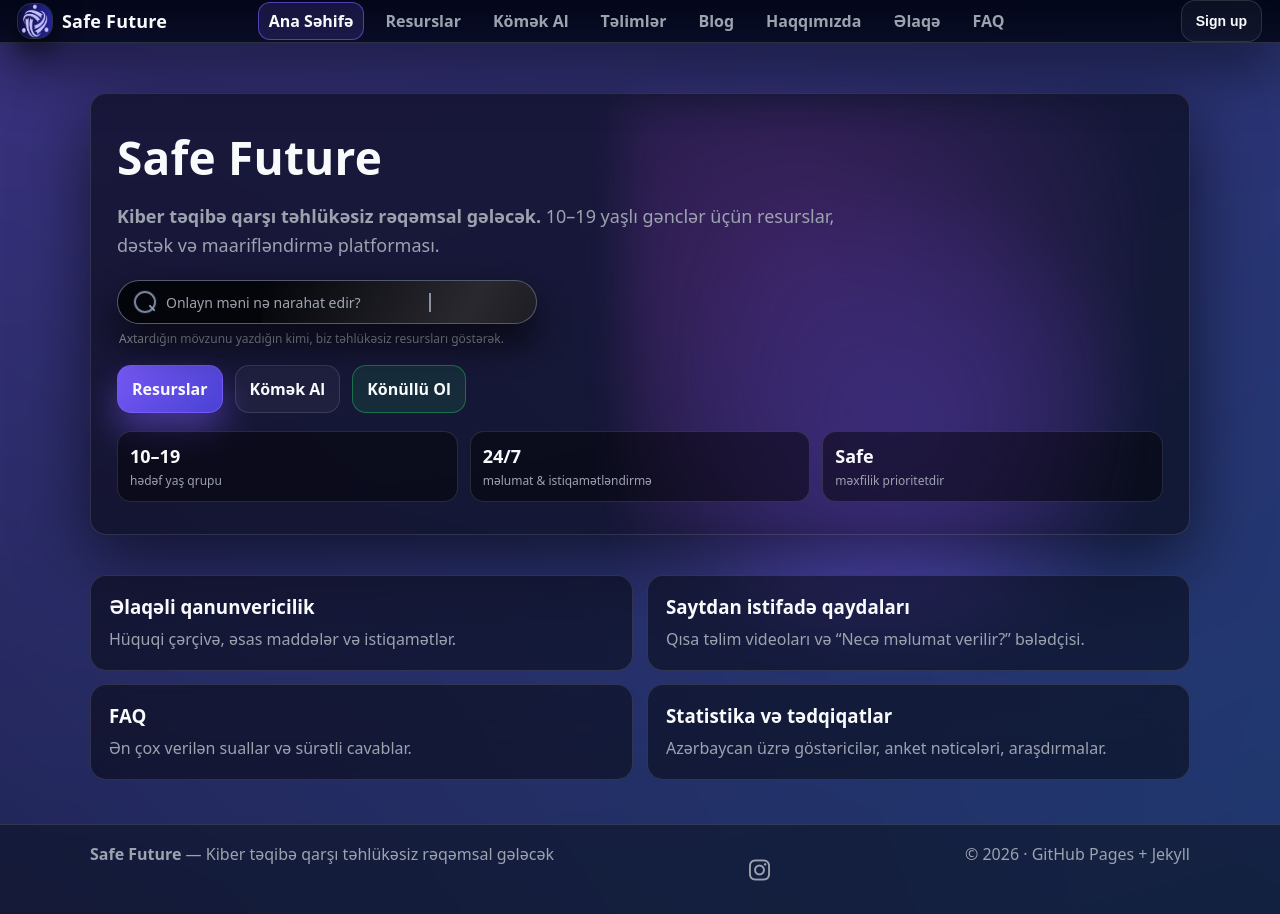
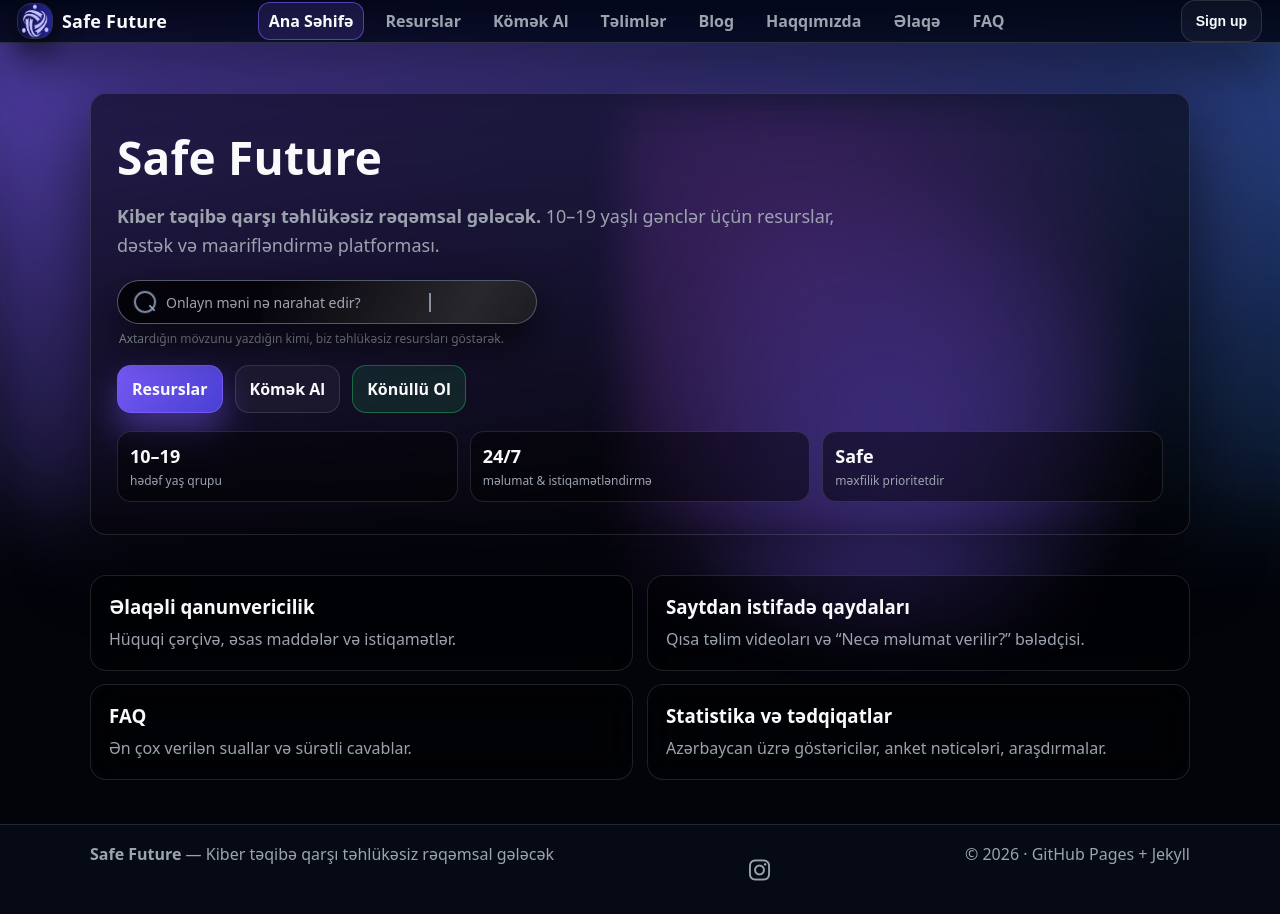
Before and after one commit to safefuture-cyber/Safe-Future-HZT, a Jekyll site: the page built from index.md, in a window 1280 px wide. Built offline with Jekyll 4.4.1, drawn with Linux system fonts in a browser that asks for light colours; comment, search, counter and statistics services are not loaded.

Commit message:
Change background to aurora-style band
Made-with: Cursor

```diff
--- a/_layouts/default.html
+++ b/_layouts/default.html
@@ -9,7 +9,7 @@
 
     <meta name="description" content="{{ site.description }}" />
 
-    <link rel="stylesheet" href="{{ '/assets/css/style.css?v=9' | relative_url }}" />
+    <link rel="stylesheet" href="{{ '/assets/css/style.css?v=10' | relative_url }}" />
     <script defer src="{{ '/assets/js/main.js?v=3' | relative_url }}"></script>
     <script>
       window.SAFE_FUTURE_FIREBASE_CONFIG = {
--- a/assets/css/style.css
+++ b/assets/css/style.css
@@ -25,28 +25,31 @@ body{
 body::before{
   content:"";
   position:fixed;
-  inset:-55%;
+  left:-20%;
+  right:-20%;
+  top:-6%;
+  bottom:42%;
   background:
-    radial-gradient(160% 200% at 0% 0%, rgba(124,92,255,.75), transparent 60%),
-    radial-gradient(180% 220% at 100% 100%, rgba(59,130,246,.60), transparent 65%);
-  opacity:1;
+    radial-gradient(140% 220% at 0% 0%, rgba(124,92,255,.85), transparent 60%),
+    radial-gradient(140% 220% at 100% 10%, rgba(59,130,246,.7), transparent 60%);
+  opacity:.95;
   mix-blend-mode:screen;
-  filter: blur(50px);
+  filter: blur(40px);
   transform:translate3d(0,0,0);
-  animation: flameWave 12s ease-in-out infinite alternate;
+  animation: auroraWave 10s ease-in-out infinite alternate;
   pointer-events:none;
   z-index:-1;
 }
 
-@keyframes flameWave{
+@keyframes auroraWave{
   0%{
-    transform: translate3d(-22%,18%,0) scale(1.02) rotate(-14deg);
+    transform: translate3d(-18%,4%,0) skewX(-10deg) scale(1.02);
   }
   50%{
-    transform: translate3d(20%,-20%,0) scale(1.15) rotate(10deg);
+    transform: translate3d(16%,-6%,0) skewX(8deg) scale(1.08);
   }
   100%{
-    transform: translate3d(-18%,-16%,0) scale(1.07) rotate(14deg);
+    transform: translate3d(-12%,-2%,0) skewX(14deg) scale(1.04);
   }
 }
 
```
